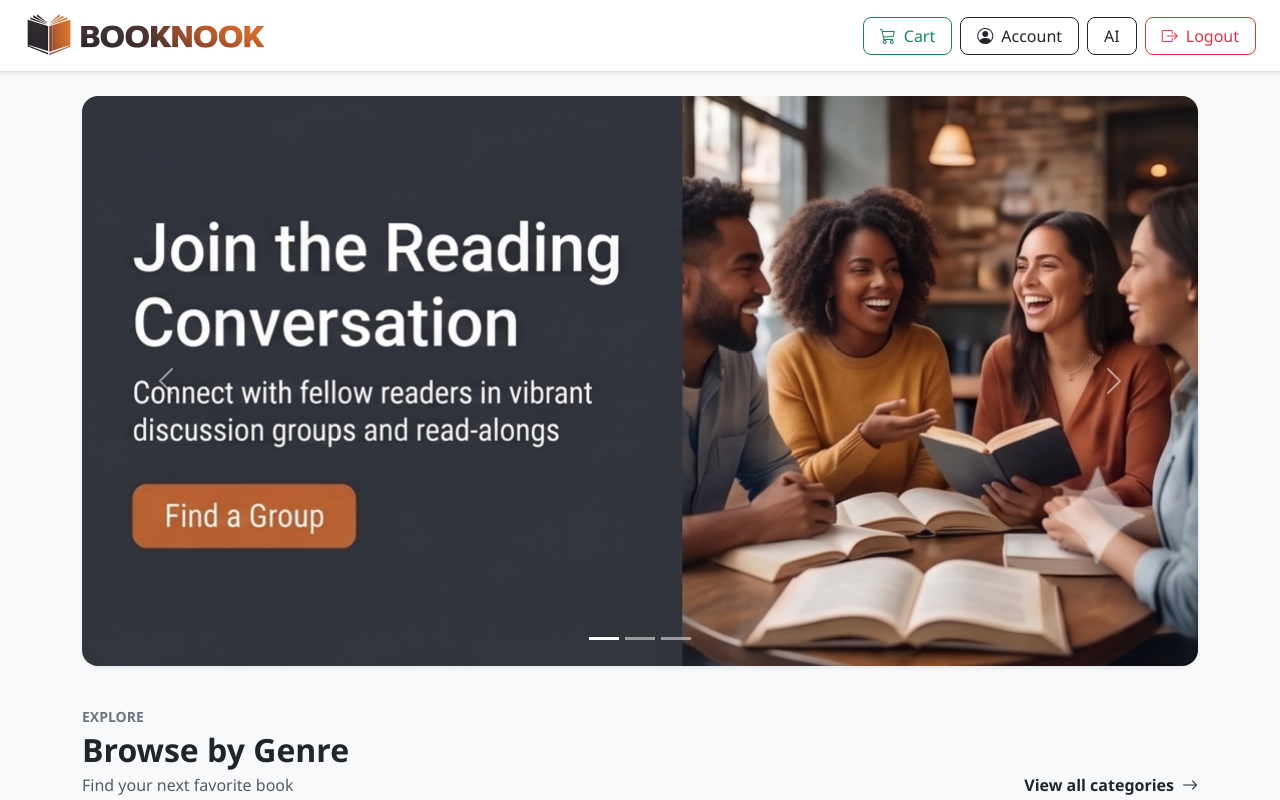
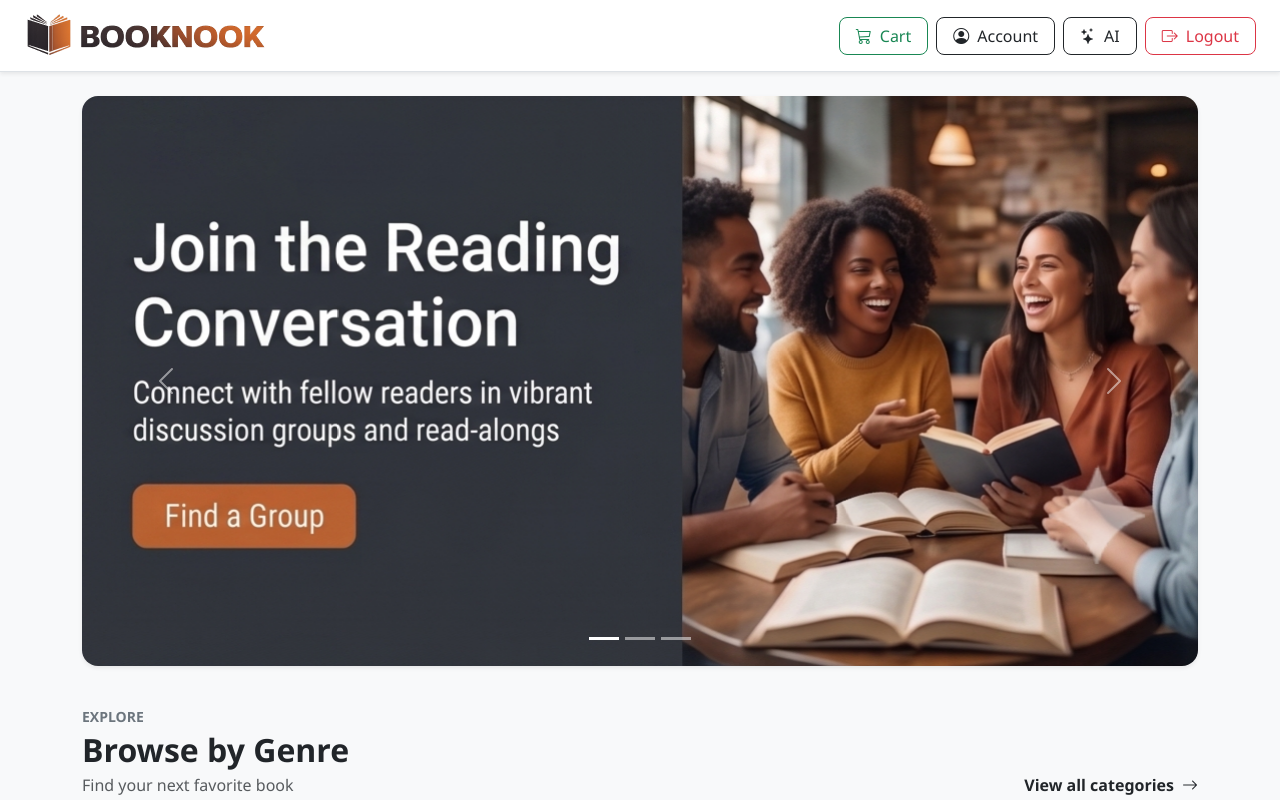
Before and after one commit to RohanEkke/BookNook, a React (Vite) app in the folder frontend/bookstore/: page / in a window 1280 px wide. Shown: the top 800 px of the page. Built offline with nearby package versions, Linux system fonts and the light colour scheme; no server answers; sample sign-in values are in the browser's storage.

Commit message:
ai logo change

```diff
--- a/frontend/bookstore/src/components/Header.jsx
+++ b/frontend/bookstore/src/components/Header.jsx
@@ -97,6 +97,7 @@ const Header = () => {
                                 to="/chat-ai"
                                 className="btn btn-outline-dark d-flex align-items-center gap-2 rounded-3 px-3"
                             >
+                                <i className="bi bi-stars"></i>
 
                                 <span className="d-none d-sm-inline">
                                     AI
```
